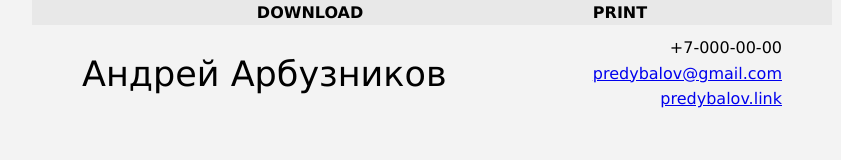
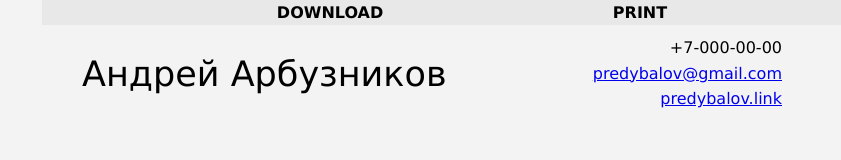
Before and after one commit to predybalov/CV, a plain HTML site: page CV/index.html in a window 1280 px wide. Shown: the top 160 px of the page, without its empty margins (208-1049 px from the left). Drawn offline with Linux system fonts and the light colour scheme; a script that the page names is missing.

Commit message:
minor changes

```diff
--- a/CV/CSS/style.css
+++ b/CV/CSS/style.css
@@ -71,8 +71,9 @@ html, body {
     background: #E8E8E8;
     text-align: center;
     position: fixed;
-    width: 800px;
+    width: 820px;
     height: 25px;
+    margin-left: 10px;
 }
 
 .navigation ul {
```
Also changed, not shown: 1 other file.
